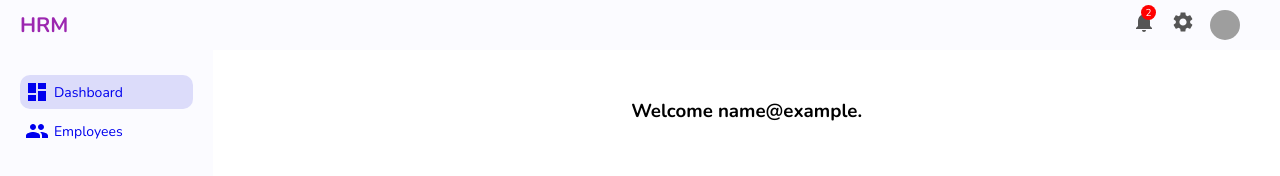
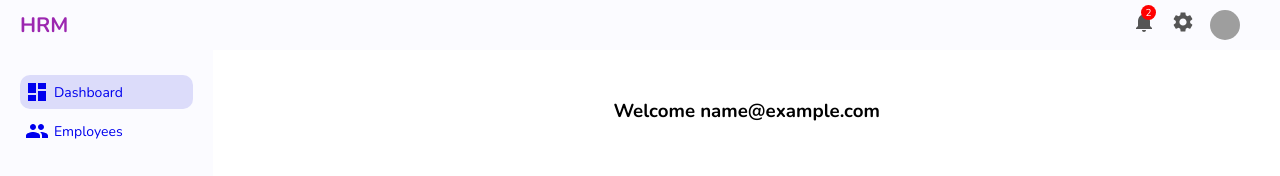
Before and after one commit to Onuiteshi/Employee-managemen-system, a React (Create React App) app: page /dashboard in a window 1280 px wide. Both pictures are taken after typing "name@example.com", "Sample123" into the empty fields and a click on the button "LOGIN". Shown: the top 176 px of the page. Built offline with nearby package versions, Linux system fonts and the light colour scheme; grey boxes are pictures that could not be loaded.

Commit message:
fix: saved email in local storage

```diff
--- a/src/pages/Dashboard/Dashboard.js
+++ b/src/pages/Dashboard/Dashboard.js
@@ -4,10 +4,10 @@ import Card from "@mui/material/Card";
 import CardContent from "@mui/material/CardContent";
 
 const Dashboard = () => {
-  const user = localStorage.getItem("user");
+  const user = localStorage.getItem("email");
   return (
     <div className="dashboardContainer">
-      <h3>Welcome {user.slice(10, -28)}</h3>
+      <h3>Welcome {user}</h3>
       <div className="cardWrapper">
         <Card variant="outlined">
           <CardContent>
--- a/src/pages/Login/Login.js
+++ b/src/pages/Login/Login.js
@@ -23,6 +23,7 @@ const Login = () => {
     console.log(data);
     let value = JSON.stringify(data);
     localStorage.setItem("user", value);
+    localStorage.setItem("email", data.email);
     navigate("/dashboard");
   };
   return (
```
